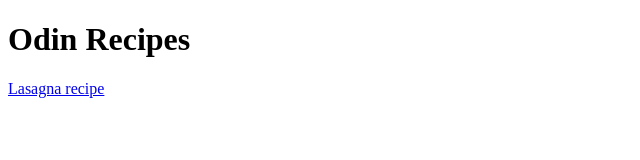
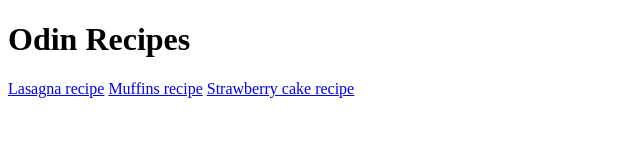
Before and after one commit to ichthyornis/odin-recipes, a plain HTML site: page index.html in a window 1280 px wide. Shown: the whole page, without its empty margins (0-640 px from the left). Drawn offline with Linux system fonts and the light colour scheme.

Commit message:
Added acnhors tags to index.html linking to muffins.html and strawberry-cake.html

```diff
--- a/index.html
+++ b/index.html
@@ -8,5 +8,7 @@
 <body>
   <h1>Odin Recipes</h1>
   <a href="recipes/lasagna.html">Lasagna recipe</a>
+  <a href="recipes/muffins.html">Muffins recipe</a>
+  <a href="recipes/strawberry-cake.html">Strawberry cake recipe</a>
 </body>
 </html>
```
